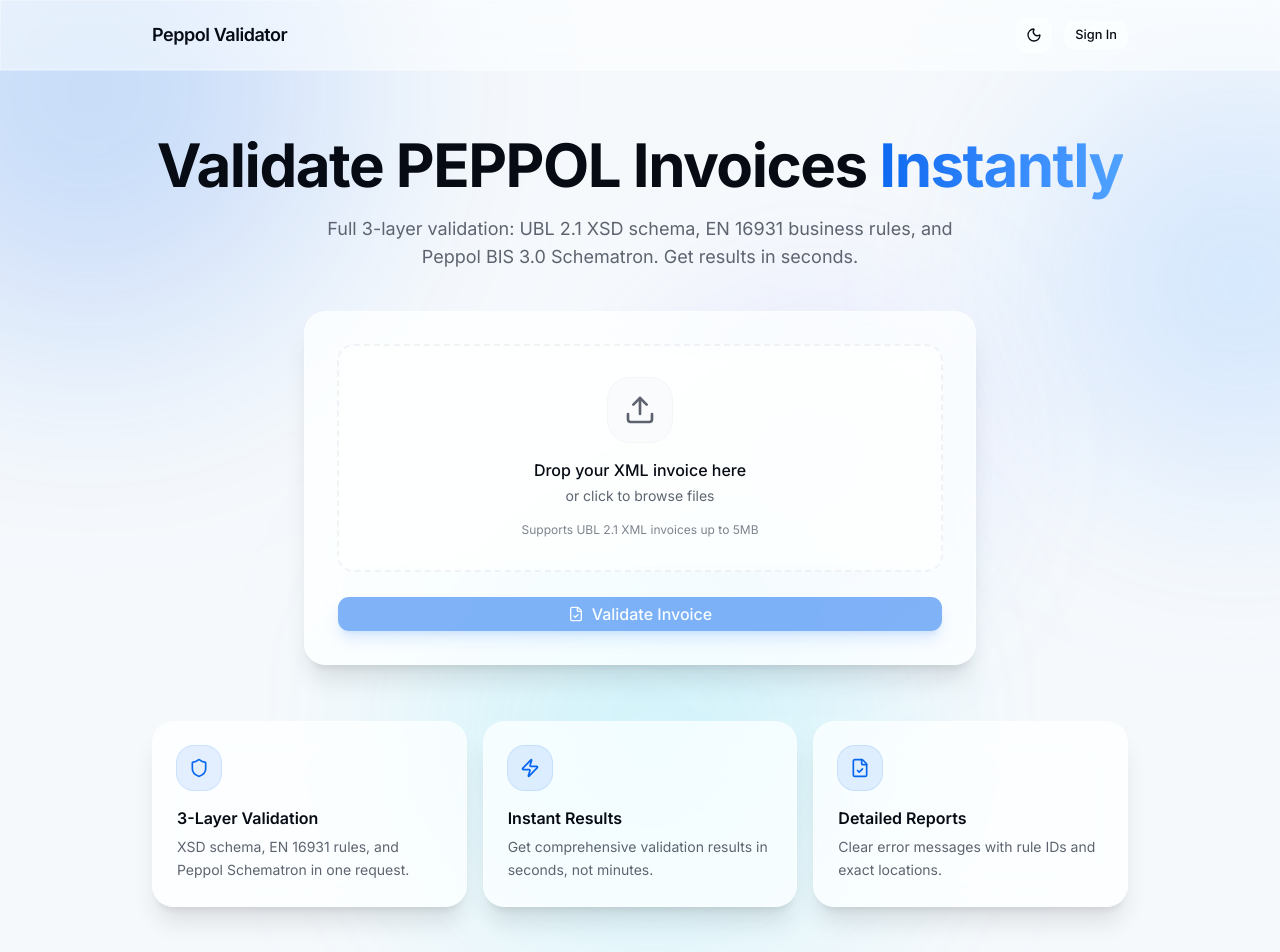
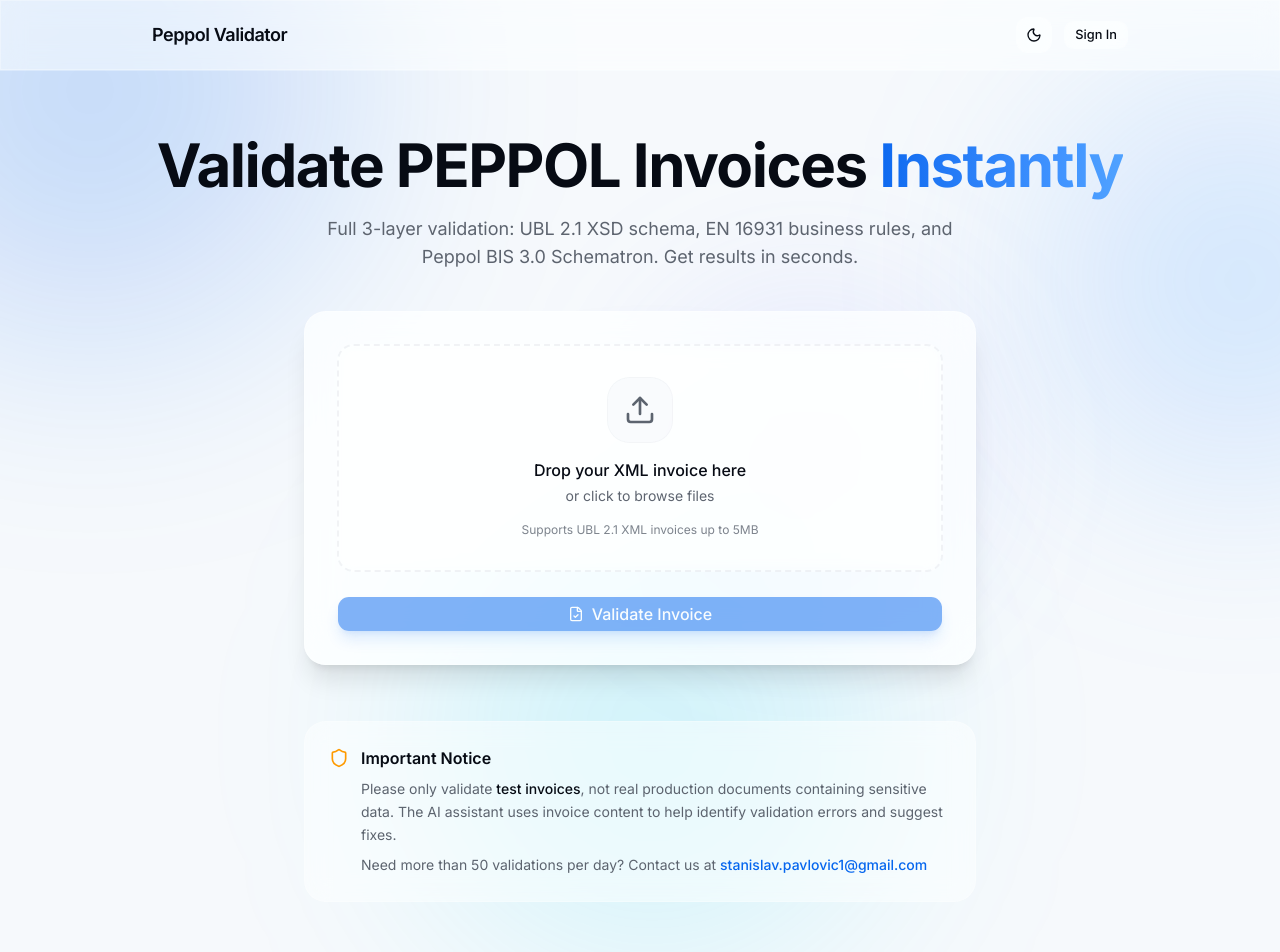
Before and after one commit to stano77/peppol-validator-api, a Next.js app: page / in a window 1280 px wide. Shown: the top 952 px of the page. Built offline with nearby package versions, Linux system fonts and the light colour scheme; no server answers.

Commit message:
feat: replace feature cards with disclaimer section
Add disclaimer for invoice validation and contact info with icon.

Co-authored-by: Stanislav Pavlovic <90927493+spavlovic77@users.noreply.github.com>

```diff
--- a/components/landing-content.tsx
+++ b/components/landing-content.tsx
@@ -2,7 +2,7 @@
 
 import { useState, useEffect, useCallback } from "react"
 import { motion } from "framer-motion"
-import { Shield, Zap, FileCheck, Loader2, LogOut } from "lucide-react"
+import { Shield, FileCheck, Loader2, LogOut } from "lucide-react"
 import { Button } from "@/components/ui/button"
 import { FileUploadZone } from "@/components/file-upload-zone"
 import { QuotaDisplay } from "@/components/quota-display"
@@ -340,53 +340,37 @@ export function LandingContent({
             )}
           </motion.div>
 
-          {/* Features Section - only show when no validation result */}
-          {!validationResult && (
+          {/* Disclaimer Section */}
           <motion.div
             initial={{ opacity: 0, y: 40 }}
             animate={{ opacity: 1, y: 0 }}
             transition={{ duration: 0.6, delay: 0.4 }}
-              className="mt-4 grid gap-4 md:grid-cols-3"
+            className="mt-4 mx-auto max-w-2xl"
           >
-              {[
-                {
-                  icon: Shield,
-                  title: "3-Layer Validation",
-                  desc: "XSD schema, EN 16931 rules, and Peppol Schematron in one request.",
-                },
-                {
-                  icon: Zap,
-                  title: "Instant Results",
-                  desc: "Get comprehensive validation results in seconds, not minutes.",
-                },
-                {
-                  icon: FileCheck,
-                  title: "Detailed Reports",
-                  desc: "Clear error messages with rule IDs and exact locations.",
-                },
-              ].map((item, i) => (
-                <motion.div
-                  key={item.title}
-                  initial={{ opacity: 0, y: 20 }}
-                  animate={{ opacity: 1, y: 0 }}
-                  transition={{ duration: 0.5, delay: 0.5 + i * 0.1 }}
-                  className="glass rounded-2xl p-6"
+            <div className="glass-subtle rounded-2xl p-6 border border-amber-500/20 bg-amber-500/5">
+              <div className="flex gap-3">
+                <Shield className="h-5 w-5 text-amber-500 flex-shrink-0 mt-0.5" />
+                <div className="space-y-2">
+                  <h3 className="font-semibold text-foreground">
+                    Important Notice
+                  </h3>
+                  <p className="text-sm text-muted-foreground leading-relaxed">
+                    Please only validate <span className="font-medium text-foreground">test invoices</span>, not real production documents containing sensitive data.
+                    The AI assistant uses invoice content to help identify validation errors and suggest fixes.
+                  </p>
+                  <p className="text-sm text-muted-foreground leading-relaxed">
+                    Need more than 50 validations per day? Contact us at{" "}
+                    <a
+                      href="mailto:stanislav.pavlovic1@gmail.com"
+                      className="font-medium text-primary hover:underline"
                     >
-                  <div className="flex h-11 w-11 items-center justify-center rounded-xl bg-primary/10 text-primary ring-1 ring-primary/20">
-                    <item.icon className="h-5 w-5" />
-                  </div>
-                  <div className="mt-4">
-                    <h3 className="font-semibold text-foreground">
-                      {item.title}
-                    </h3>
-                    <p className="mt-1.5 text-sm text-muted-foreground leading-relaxed">
-                      {item.desc}
+                      stanislav.pavlovic1@gmail.com
+                    </a>
                   </p>
                 </div>
+              </div>
+            </div>
           </motion.div>
-              ))}
-            </motion.div>
-          )}
         </motion.div>
       </main>
 
```
Lines whose indentation alone changed are shown as unchanged.
